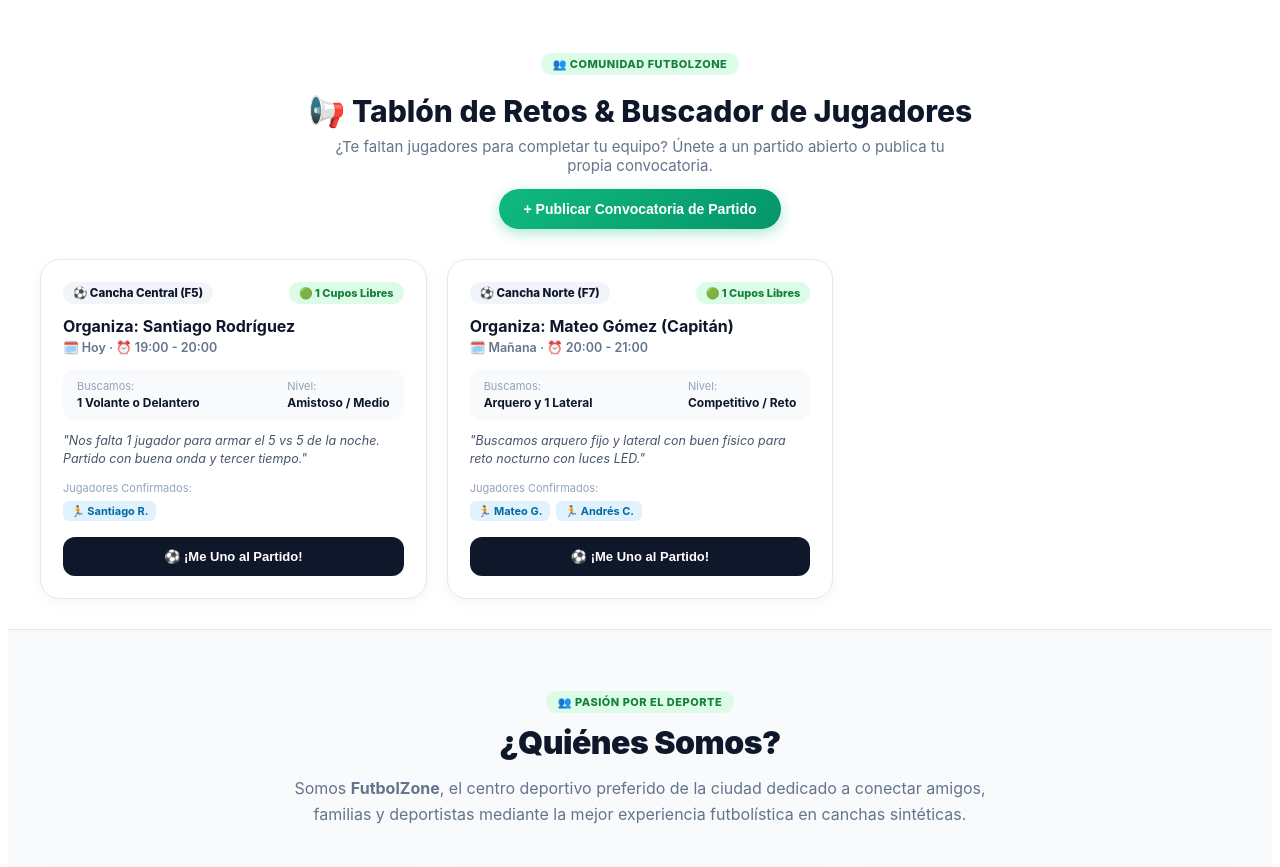
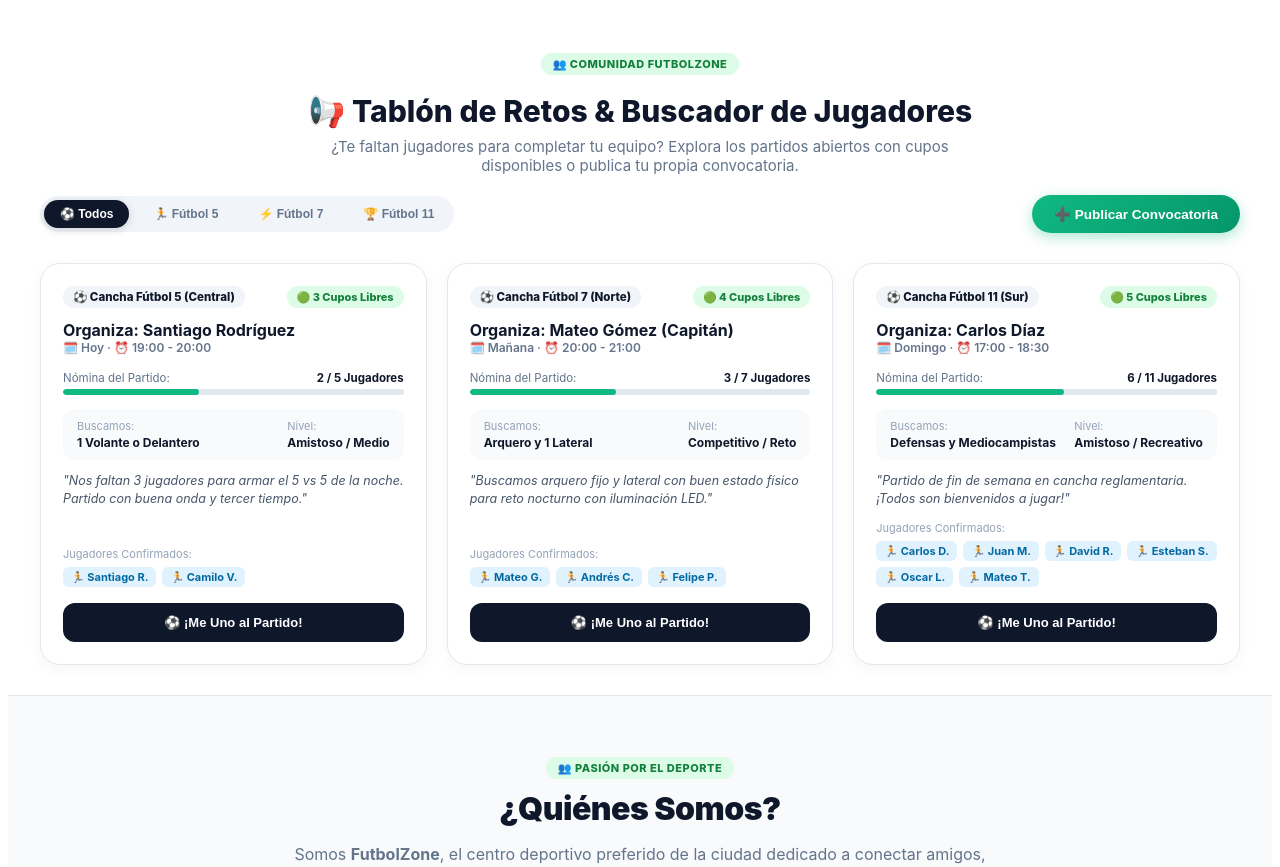
Before and after one commit to nicolasfelipepazortiz-cell/FutbolZone-ADSO, a React (Vite) app in the folder frontend/: page / in a window 1280 px wide. Shown: the part 1920-2787 px from the top of the page. Built offline with nearby package versions, Linux system fonts and the light colour scheme; no server answers.

Commit message:
fix: Tablon de Retos mejorado con cupos en vivo, unirse/salir, barra de progreso y filtros

```diff
--- a/frontend/src/components/TablonRetos.css
+++ b/frontend/src/components/TablonRetos.css
@@ -23,17 +23,52 @@
 .fz-retos-header p {
   color: #64748b;
   font-size: 15px;
-  max-width: 620px;
+  max-width: 650px;
   margin: 0 auto;
+}
+
+.fz-retos-top-actions {
+  display: flex;
+  justify-content: space-between;
+  align-items: center;
+  margin-top: 20px;
+  flex-wrap: wrap;
+  gap: 12px;
+}
+
+.fz-retos-filters {
+  display: flex;
+  gap: 8px;
+  background: #f1f5f9;
+  padding: 4px;
+  border-radius: 999px;
+}
+
+.fz-filter-chip {
+  background: none;
+  border: none;
+  padding: 7px 16px;
+  border-radius: 999px;
+  font-size: 12px;
+  font-weight: 700;
+  color: #64748b;
+  cursor: pointer;
+  transition: all 0.2s ease;
+}
+
+.fz-filter-chip.active {
+  background: #0f172a;
+  color: #ffffff;
+  box-shadow: 0 2px 8px rgba(0, 0, 0, 0.15);
 }
 
 .fz-btn-create-reto {
   background: linear-gradient(135deg, #10b981 0%, #059669 100%);
   color: white;
   border: none;
-  font-size: 14px;
+  font-size: 13.5px;
   font-weight: 800;
-  padding: 12px 24px;
+  padding: 11px 22px;
   border-radius: 999px;
   cursor: pointer;
   box-shadow: 0 4px 14px rgba(16, 185, 129, 0.35);
@@ -65,7 +100,7 @@
   background: #ffffff;
   border-radius: 20px;
   padding: 22px;
-  border: 1px solid #e2e8f0;
+  border: 1.5px solid #e2e8f0;
   box-shadow: 0 4px 16px rgba(0, 0, 0, 0.04);
   transition: all 0.25s cubic-bezier(0.4, 0, 0.2, 1);
   display: flex;
@@ -78,8 +113,13 @@
   box-shadow: 0 12px 28px rgba(0, 0, 0, 0.08);
 }
 
+.fz-reto-card.unido {
+  border-color: #10b981;
+  background: #f0fdf4;
+}
+
 .fz-reto-card.completo {
-  opacity: 0.85;
+  opacity: 0.9;
   background: #f8fafc;
 }
 
@@ -109,6 +149,55 @@
 .fz-reto-status-pill.open { background: #dcfce7; color: #15803d; }
 .fz-reto-status-pill.full { background: #fee2e2; color: #b91c1c; }
 
+.fz-btn-delete-reto {
+  background: none;
+  border: none;
+  font-size: 16px;
+  cursor: pointer;
+  padding: 4px;
+  border-radius: 6px;
+  transition: transform 0.2s ease;
+}
+
+.fz-btn-delete-reto:hover {
+  transform: scale(1.2);
+}
+
+.fz-cupos-progress-wrapper {
+  margin: 12px 0 14px;
+}
+
+.fz-cupos-labels {
+  display: flex;
+  justify-content: space-between;
+  font-size: 11.5px;
+  color: #64748b;
+  margin-bottom: 4px;
+}
+
+.fz-cupos-labels strong {
+  color: #0f172a;
+}
+
+.fz-progress-bar-bg {
+  width: 100%;
+  height: 6px;
+  background: #e2e8f0;
+  border-radius: 999px;
+  overflow: hidden;
+}
+
+.fz-progress-bar-fill {
+  height: 100%;
+  background: #10b981;
+  border-radius: 999px;
+  transition: width 0.4s ease;
+}
+
+.fz-progress-bar-fill.full {
+  background: #ef4444;
+}
+
 .fz-reto-card h4 {
   margin: 0 0 4px;
   font-size: 16px;
@@ -116,9 +205,9 @@
 }
 
 .fz-reto-datetime {
-  font-size: 12.5px;
+  font-size: 12px;
   color: #64748b;
-  margin: 0 0 14px;
+  margin: 0 0 4px;
   font-weight: 600;
 }
 
@@ -161,6 +250,13 @@
   border-radius: 6px;
 }
 
+.fz-player-tag.me {
+  background: #dcfce7;
+  color: #15803d;
+  font-weight: 800;
+  border: 1px solid #86efac;
+}
+
 .fz-btn-join-reto {
   background: #0f172a;
   color: #ffffff;
@@ -174,9 +270,18 @@
   transition: all 0.2s ease;
 }
 
-.fz-btn-join-reto:hover:not(.disabled) {
+.fz-btn-join-reto:hover:not(.disabled):not(.joined) {
   background: #10b981;
   transform: translateY(-2px);
+}
+
+.fz-btn-join-reto.joined {
+  background: #059669;
+  color: #ffffff;
+}
+
+.fz-btn-join-reto.joined:hover {
+  background: #dc2626;
 }
 
 .fz-btn-join-reto.disabled {
@@ -191,6 +296,11 @@
   background: #0c2b1e;
   border-color: rgba(255, 255, 255, 0.1);
 }
+.dark-mode .fz-reto-card.unido {
+  background: #062b1a;
+  border-color: #10b981;
+}
 .dark-mode .fz-reto-card h4 { color: #ffffff; }
+.dark-mode .fz-cupos-labels strong { color: #ffffff; }
 .dark-mode .fz-reto-meta-box { background: #071f15; color: #ffffff; }
 .dark-mode .fz-reto-desc { color: #cbd5e1; }
--- a/frontend/src/components/TablonRetos.tsx
+++ b/frontend/src/components/TablonRetos.tsx
@@ -5,6 +5,7 @@
 interface Convocatoria {
   id: string;
   organizador: string;
+  organizadorEmail?: string;
   cancha: string;
   fecha: string;
   hora: string;
@@ -20,13 +21,14 @@
   const usuario = getStoredUser();
   const [convocatorias, setConvocatorias] = useState<Convocatoria[]>([]);
   const [mostrarForm, setMostrarForm] = useState<boolean>(false);
+  const [filtroCancha, setFiltroCancha] = useState<string>("todas");
 
   // Estados para nueva convocatoria
   const [cancha, setCancha] = useState<string>("Cancha Fútbol 5");
   const [fecha, setFecha] = useState<string>(new Date().toISOString().split("T")[0]);
   const [hora, setHora] = useState<string>("19:00");
-  const [cuposTotales, setCuposTotales] = useState<number>(2);
-  const [posicionBuscada, setPosicionBuscada] = useState<string>("Defensa / Volante");
+  const [cuposTotales, setCuposTotales] = useState<number>(4);
+  const [posicionBuscada, setPosicionBuscada] = useState<string>("1 Arquero y 2 Defensas");
   const [nivel, setNivel] = useState<string>("Amistoso / Todos los niveles");
   const [descripcion, setDescripcion] = useState<string>("");
 
@@ -38,8 +40,11 @@
     const guardadas = localStorage.getItem("fz_convocatorias_retos");
     if (guardadas) {
       try {
-        setConvocatorias(JSON.parse(guardadas));
+        const parsed = JSON.parse(guardadas);
+        if (Array.isArray(parsed) && parsed.length > 0) {
+          setConvocatorias(parsed);
           return;
+        }
       } catch {}
     }
 
@@ -47,28 +52,44 @@
       {
         id: "ret_1",
         organizador: "Santiago Rodríguez",
-        cancha: "Cancha Central (F5)",
+        organizadorEmail: "santiago@futbolzone.com",
+        cancha: "Cancha Fútbol 5 (Central)",
         fecha: "Hoy",
         hora: "19:00 - 20:00",
-        cuposTotales: 2,
-        cuposOcupados: 1,
+        cuposTotales: 5,
+        cuposOcupados: 2,
         nivel: "Amistoso / Medio",
         posicionBuscada: "1 Volante o Delantero",
-        descripcion: "Nos falta 1 jugador para armar el 5 vs 5 de la noche. Partido con buena onda y tercer tiempo.",
-        jugadoresUnidos: ["Santiago R."],
+        descripcion: "Nos faltan 3 jugadores para armar el 5 vs 5 de la noche. Partido con buena onda y tercer tiempo.",
+        jugadoresUnidos: ["Santiago R.", "Camilo V."],
       },
       {
         id: "ret_2",
         organizador: "Mateo Gómez (Capitán)",
-        cancha: "Cancha Norte (F7)",
+        organizadorEmail: "mateo@futbolzone.com",
+        cancha: "Cancha Fútbol 7 (Norte)",
         fecha: "Mañana",
         hora: "20:00 - 21:00",
-        cuposTotales: 3,
-        cuposOcupados: 2,
+        cuposTotales: 7,
+        cuposOcupados: 3,
         nivel: "Competitivo / Reto",
         posicionBuscada: "Arquero y 1 Lateral",
-        descripcion: "Buscamos arquero fijo y lateral con buen físico para reto nocturno con luces LED.",
-        jugadoresUnidos: ["Mateo G.", "Andrés C."],
+        descripcion: "Buscamos arquero fijo y lateral con buen estado físico para reto nocturno con iluminación LED.",
+        jugadoresUnidos: ["Mateo G.", "Andrés C.", "Felipe P."],
+      },
+      {
+        id: "ret_3",
+        organizador: "Carlos Díaz",
+        organizadorEmail: "cliente@futbolzone.com",
+        cancha: "Cancha Fútbol 11 (Sur)",
+        fecha: "Domingo",
+        hora: "17:00 - 18:30",
+        cuposTotales: 11,
+        cuposOcupados: 6,
+        nivel: "Amistoso / Recreativo",
+        posicionBuscada: "Defensas y Mediocampistas",
+        descripcion: "Partido de fin de semana en cancha reglamentaria. ¡Todos son bienvenidos a jugar!",
+        jugadoresUnidos: ["Carlos D.", "Juan M.", "David R.", "Esteban S.", "Oscar L.", "Mateo T."],
       },
     ];
 
@@ -81,30 +102,42 @@
     localStorage.setItem("fz_convocatorias_retos", JSON.stringify(nuevas));
   };
 
-  const unirseAConvocatoria = (retId: string) => {
+  const toggleUnirseAConvocatoria = (retId: string) => {
     if (!usuario) {
-      alert("Por favor inicia sesión para unirte a este partido.");
+      alert("Por favor inicia sesión con tu cuenta para unirte a este partido.");
       return;
     }
 
-    const nombreJugador = `${usuario.nombre} ${usuario.apellido || ""}`.trim();
+    const miNombre = `${usuario.nombre || "Jugador"} ${usuario.apellido || ""}`.trim();
 
     const actualizadas = convocatorias.map((c) => {
       if (c.id === retId) {
-        if (c.jugadoresUnidos.includes(nombreJugador)) {
-          alert("Ya estás registrado en esta convocatoria.");
+        const yaEstaUnido = c.jugadoresUnidos.includes(miNombre);
+
+        if (yaEstaUnido) {
+          // Salir del partido (liberar cupo)
+          const confirmSalida = confirm(`¿Deseas salirte de la convocatoria de ${c.organizador}? Se liberará tu cupo.`);
+          if (!confirmSalida) return c;
+
+          return {
+            ...c,
+            cuposOcupados: Math.max(0, c.cuposOcupados - 1),
+            jugadoresUnidos: c.jugadoresUnidos.filter((j) => j !== miNombre),
+          };
+        } else {
+          // Unirse al partido
+          if (c.cuposOcupados >= c.cuposTotales) {
+            alert("¡La nómina de este partido ya está completa!");
             return c;
           }
-        if (c.cuposOcupados >= c.cuposTotales) {
-          alert("¡La nómina ya está completa!");
-          return c;
-        }
-        alert(`¡Genial ${usuario.nombre}! Te has unido al partido de ${c.organizador}. ¡Prepara los guayos! ⚽`);
+
+          alert(`¡Excelente ${usuario.nombre}! Te has unido al partido de ${c.organizador}. ¡Prepara los guayos! ⚽`);
           return {
             ...c,
             cuposOcupados: c.cuposOcupados + 1,
-          jugadoresUnidos: [...c.jugadoresUnidos, nombreJugador],
+            jugadoresUnidos: [...c.jugadoresUnidos, miNombre],
           };
+        }
       }
       return c;
     });
@@ -112,48 +145,100 @@
     guardar(actualizadas);
   };
 
+  const eliminarConvocatoria = (retId: string) => {
+    if (!confirm("¿Deseas eliminar esta convocatoria?")) return;
+    const actualizadas = convocatorias.filter((c) => c.id !== retId);
+    guardar(actualizadas);
+  };
+
   const crearConvocatoria = (e: React.FormEvent) => {
     e.preventDefault();
     if (!usuario) {
-      alert("Debes iniciar sesión para publicar una convocatoria.");
+      alert("Debes iniciar sesión para publicar una convocatoria en el tablón.");
       return;
     }
 
+    const miNombre = `${usuario.nombre || "Jugador"} ${usuario.apellido || ""}`.trim();
+
     const nueva: Convocatoria = {
       id: `ret_${Date.now()}`,
-      organizador: `${usuario.nombre} ${usuario.apellido || ""}`.trim(),
+      organizador: miNombre,
+      organizadorEmail: usuario.email || "",
       cancha,
       fecha,
       hora,
       cuposTotales: Number(cuposTotales),
-      cuposOcupados: 0,
+      cuposOcupados: 1, // El creador ya ocupa 1 cupo
       nivel,
-      posicionBuscada,
-      descripcion: descripcion || "Partido amistoso buscando completar equipo.",
-      jugadoresUnidos: [],
+      posicionBuscada: posicionBuscada.trim() || "Cualquier posición",
+      descripcion: descripcion.trim() || "Partido amistoso buscando jugadores con buena vibra.",
+      jugadoresUnidos: [miNombre],
     };
 
     const actualizadas = [nueva, ...convocatorias];
     guardar(actualizadas);
     setMostrarForm(false);
     setDescripcion("");
-    alert("¡Convocatoria publicada en el Tablón de Retos!");
+    alert("¡Tu convocatoria ha sido publicada con éxito en el Tablón de Retos! ⚽");
   };
+
+  const convocatoriasFiltradas = convocatorias.filter((c) => {
+    if (filtroCancha === "todas") return true;
+    if (filtroCancha === "f5") return c.cancha.includes("5");
+    if (filtroCancha === "f7") return c.cancha.includes("7");
+    if (filtroCancha === "f11") return c.cancha.includes("11");
+    return true;
+  });
+
+  const miNombreUsuario = usuario ? `${usuario.nombre || "Jugador"} ${usuario.apellido || ""}`.trim() : "";
 
   return (
     <section id="retos" className="fz-retos-section">
       <div className="fz-retos-header">
         <span className="section-badge">👥 Comunidad FutbolZone</span>
         <h2>📢 Tablón de Retos & Buscador de Jugadores</h2>
-        <p>¿Te faltan jugadores para completar tu equipo? Únete a un partido abierto o publica tu propia convocatoria.</p>
+        <p>
+          ¿Te faltan jugadores para completar tu equipo? Explora los partidos abiertos con cupos disponibles o publica tu propia convocatoria.
+        </p>
 
-        <div style={{ marginTop: "14px" }}>
+        <div className="fz-retos-top-actions">
+          <div className="fz-retos-filters">
+            <button
+              type="button"
+              className={`fz-filter-chip ${filtroCancha === "todas" ? "active" : ""}`}
+              onClick={() => setFiltroCancha("todas")}
+            >
+              ⚽ Todos
+            </button>
+            <button
+              type="button"
+              className={`fz-filter-chip ${filtroCancha === "f5" ? "active" : ""}`}
+              onClick={() => setFiltroCancha("f5")}
+            >
+              🏃 Fútbol 5
+            </button>
+            <button
+              type="button"
+              className={`fz-filter-chip ${filtroCancha === "f7" ? "active" : ""}`}
+              onClick={() => setFiltroCancha("f7")}
+            >
+              ⚡ Fútbol 7
+            </button>
+            <button
+              type="button"
+              className={`fz-filter-chip ${filtroCancha === "f11" ? "active" : ""}`}
+              onClick={() => setFiltroCancha("f11")}
+            >
+              🏆 Fútbol 11
+            </button>
+          </div>
+
           <button
             type="button"
             className="fz-btn-create-reto"
             onClick={() => setMostrarForm(!mostrarForm)}
           >
-            {mostrarForm ? "✕ Cancelar" : "+ Publicar Convocatoria de Partido"}
+            {mostrarForm ? "✕ Cerrar Formulario" : "➕ Publicar Convocatoria"}
           </button>
         </div>
       </div>
@@ -161,23 +246,31 @@
       {/* Formulario de Convocatoria */}
       {mostrarForm && (
         <form onSubmit={crearConvocatoria} className="fz-form-reto-card">
-          <h3>⚡ Publicar Convocatoria / Búsqueda de Jugadores</h3>
+          <div style={{ display: "flex", justifyContent: "space-between", alignItems: "center", marginBottom: "12px" }}>
+            <h3 style={{ margin: 0, fontSize: "18px", color: "#0f172a" }}>
+              ⚡ Publicar Convocatoria / Búsqueda de Jugadores
+            </h3>
+            <span style={{ fontSize: "12px", color: "#10b981", fontWeight: 700 }}>
+              👤 Publicando como: {miNombreUsuario || "Usuario"}
+            </span>
+          </div>
+
           <p style={{ fontSize: "13px", color: "#64748b", margin: "0 0 16px" }}>
-            Los demás usuarios podrán ver tu publicación y unirse con un solo clic.
+            Los demás usuarios podrán ver tu partido y unirse inmediatamente con un clic.
           </p>
 
           <div className="fz-form-grid" style={{ gridTemplateColumns: "repeat(auto-fit, minmax(200px, 1fr))" }}>
             <div className="fz-field">
               <label>Cancha *</label>
               <select value={cancha} onChange={(e) => setCancha(e.target.value)}>
-                <option value="Cancha Fútbol 5">Cancha Central (F5)</option>
-                <option value="Cancha Fútbol 7">Cancha Norte (F7)</option>
-                <option value="Cancha Fútbol 11">Cancha Sur (F11)</option>
+                <option value="Cancha Fútbol 5 (Central)">Cancha Fútbol 5 (Central)</option>
+                <option value="Cancha Fútbol 7 (Norte)">Cancha Fútbol 7 (Norte)</option>
+                <option value="Cancha Fútbol 11 (Sur)">Cancha Fútbol 11 (Sur)</option>
               </select>
             </div>
 
             <div className="fz-field">
-              <label>Fecha *</label>
+              <label>Fecha del Partido *</label>
               <input type="date" value={fecha} onChange={(e) => setFecha(e.target.value)} required />
             </div>
 
@@ -187,11 +280,11 @@
             </div>
 
             <div className="fz-field">
-              <label>¿Cuántos jugadores faltan? *</label>
+              <label>Cupos Totales del Equipo *</label>
               <input
                 type="number"
-                min={1}
-                max={10}
+                min={2}
+                max={22}
                 value={cuposTotales}
                 onChange={(e) => setCuposTotales(Number(e.target.value))}
                 required
@@ -219,10 +312,10 @@
           </div>
 
           <div className="fz-field" style={{ marginTop: "12px" }}>
-            <label>Mensaje para la comunidad</label>
+            <label>Mensaje o Reglas del Partido</label>
             <textarea
               rows={2}
-              placeholder="Detalles sobre el partido, vestuarios, tercer tiempo..."
+              placeholder="Detalles sobre el partido, petos, hidratación, tercer tiempo..."
               value={descripcion}
               onChange={(e) => setDescripcion(e.target.value)}
             />
@@ -230,7 +323,7 @@
 
           <div style={{ marginTop: "16px", display: "flex", gap: "10px" }}>
             <button type="submit" className="fz-btn-primary">
-              Publicar Convocatoria
+              🚀 Publicar Convocatoria
             </button>
             <button type="button" className="fz-btn-outline" onClick={() => setMostrarForm(false)}>
               Cancelar
@@ -241,12 +334,25 @@
 
       {/* Grid de Retos Activos */}
       <div className="fz-retos-grid">
-        {convocatorias.map((c) => {
+        {convocatoriasFiltradas.length === 0 ? (
+          <div style={{ gridColumn: "1 / -1", textAlign: "center", padding: "40px", color: "#64748b" }}>
+            <span style={{ fontSize: "36px", display: "block", marginBottom: "8px" }}>📭</span>
+            <strong>No hay convocatorias activas para esta categoría.</strong>
+            <p style={{ margin: "6px 0 14px", fontSize: "13px" }}>¡Sé el primero en crear una convocatoria y armar tu partido!</p>
+            <button type="button" className="fz-btn-primary" onClick={() => setMostrarForm(true)}>
+              ➕ Publicar Convocatoria
+            </button>
+          </div>
+        ) : (
+          convocatoriasFiltradas.map((c) => {
             const cuposRestantes = Math.max(0, c.cuposTotales - c.cuposOcupados);
             const lleno = cuposRestantes === 0;
+            const yaUnido = miNombreUsuario && c.jugadoresUnidos.includes(miNombreUsuario);
+            const esMiConvocatoria = usuario && (c.organizadorEmail === usuario.email || c.organizador === miNombreUsuario);
+            const porcentajeOcupado = Math.min(100, Math.round((c.cuposOcupados / c.cuposTotales) * 100));
 
             return (
-            <div key={c.id} className={`fz-reto-card ${lleno ? "completo" : ""}`}>
+              <div key={c.id} className={`fz-reto-card ${lleno ? "completo" : ""} ${yaUnido ? "unido" : ""}`}>
                 <div className="fz-reto-card-top">
                   <span className="fz-reto-badge-cancha">⚽ {c.cancha}</span>
                   <span className={`fz-reto-status-pill ${lleno ? "full" : "open"}`}>
@@ -254,10 +360,39 @@
                   </span>
                 </div>
 
-              <h4>Organiza: {c.organizador}</h4>
+                <div style={{ display: "flex", justifyContent: "space-between", alignItems: "flex-start" }}>
+                  <div>
+                    <h4 style={{ margin: 0 }}>Organiza: {c.organizador}</h4>
                     <p className="fz-reto-datetime">
                       🗓️ {c.fecha} · ⏰ {c.hora}
                     </p>
+                  </div>
+
+                  {esMiConvocatoria && (
+                    <button
+                      type="button"
+                      className="fz-btn-delete-reto"
+                      onClick={() => eliminarConvocatoria(c.id)}
+                      title="Eliminar mi convocatoria"
+                    >
+                      🗑️
+                    </button>
+                  )}
+                </div>
+
+                {/* BARRA DE PROGRESO DE CUPOS */}
+                <div className="fz-cupos-progress-wrapper">
+                  <div className="fz-cupos-labels">
+                    <span>Nómina del Partido:</span>
+                    <strong>{c.cuposOcupados} / {c.cuposTotales} Jugadores</strong>
+                  </div>
+                  <div className="fz-progress-bar-bg">
+                    <div
+                      className={`fz-progress-bar-fill ${lleno ? "full" : ""}`}
+                      style={{ width: `${porcentajeOcupado}%` }}
+                    ></div>
+                  </div>
+                </div>
 
                 <div className="fz-reto-meta-box">
                   <div>
@@ -277,8 +412,8 @@
                     <span className="fz-meta-label">Jugadores Confirmados:</span>
                     <div className="fz-roster-tags">
                       {c.jugadoresUnidos.map((j, i) => (
-                      <span key={i} className="fz-player-tag">
-                        🏃 {j}
+                        <span key={i} className={`fz-player-tag ${j === miNombreUsuario ? "me" : ""}`}>
+                          🏃 {j} {j === miNombreUsuario && " (Tú)"}
                         </span>
                       ))}
                     </div>
@@ -287,15 +422,20 @@
 
                 <button
                   type="button"
-                className={`fz-btn-join-reto ${lleno ? "disabled" : ""}`}
-                disabled={lleno}
-                onClick={() => unirseAConvocatoria(c.id)}
+                  className={`fz-btn-join-reto ${yaUnido ? "joined" : lleno ? "disabled" : ""}`}
+                  onClick={() => toggleUnirseAConvocatoria(c.id)}
+                  disabled={lleno && !yaUnido}
                 >
-                {lleno ? "Partido Completo" : "⚽ ¡Me Uno al Partido!"}
+                  {yaUnido
+                    ? "✓ Ya estás registrado (Clic para salir)"
+                    : lleno
+                    ? "🔴 Nómina Completa"
+                    : "⚽ ¡Me Uno al Partido!"}
                 </button>
               </div>
             );
-        })}
+          })
+        )}
       </div>
     </section>
   );
```
Lines whose indentation alone changed are shown as unchanged.
